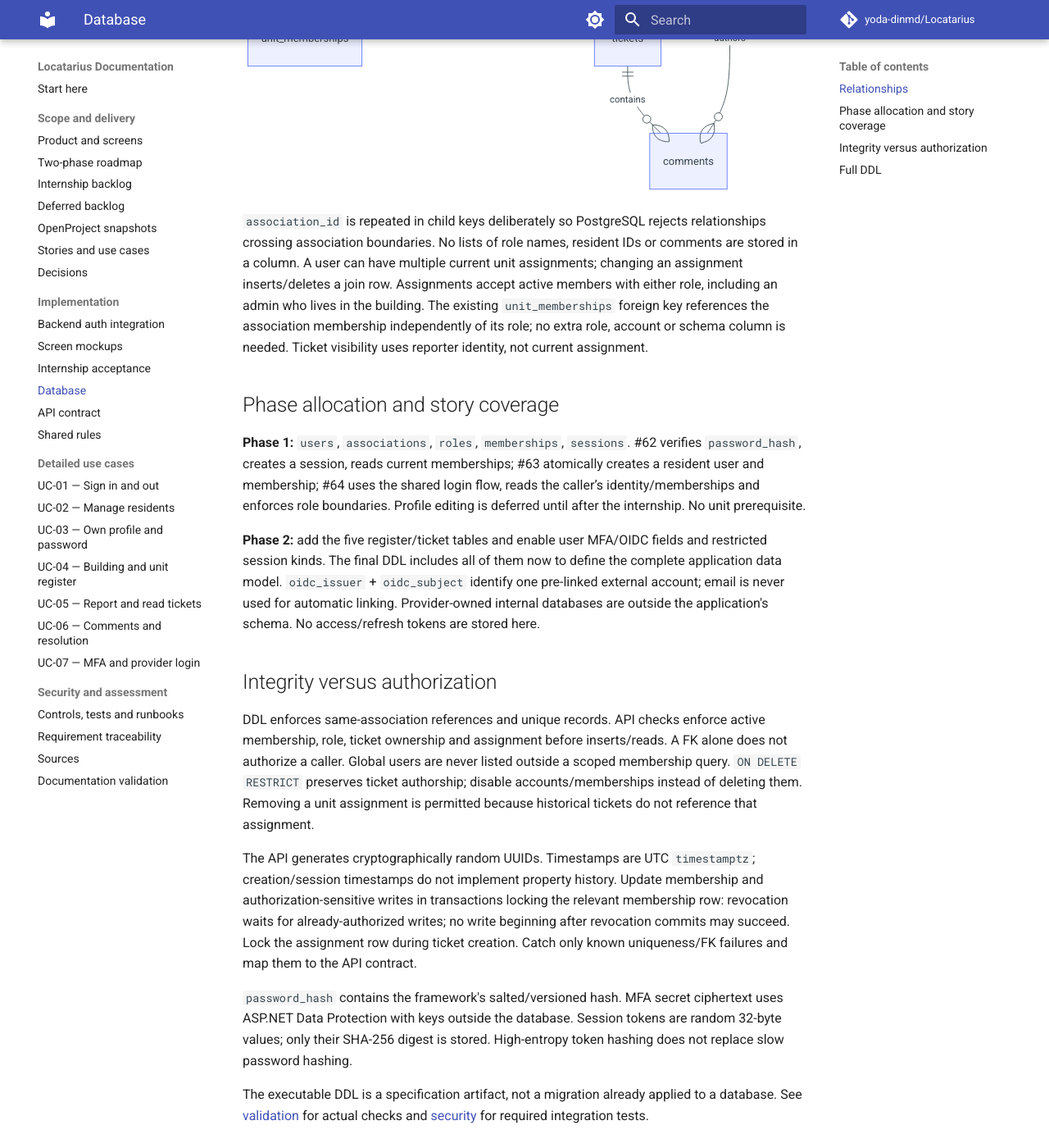
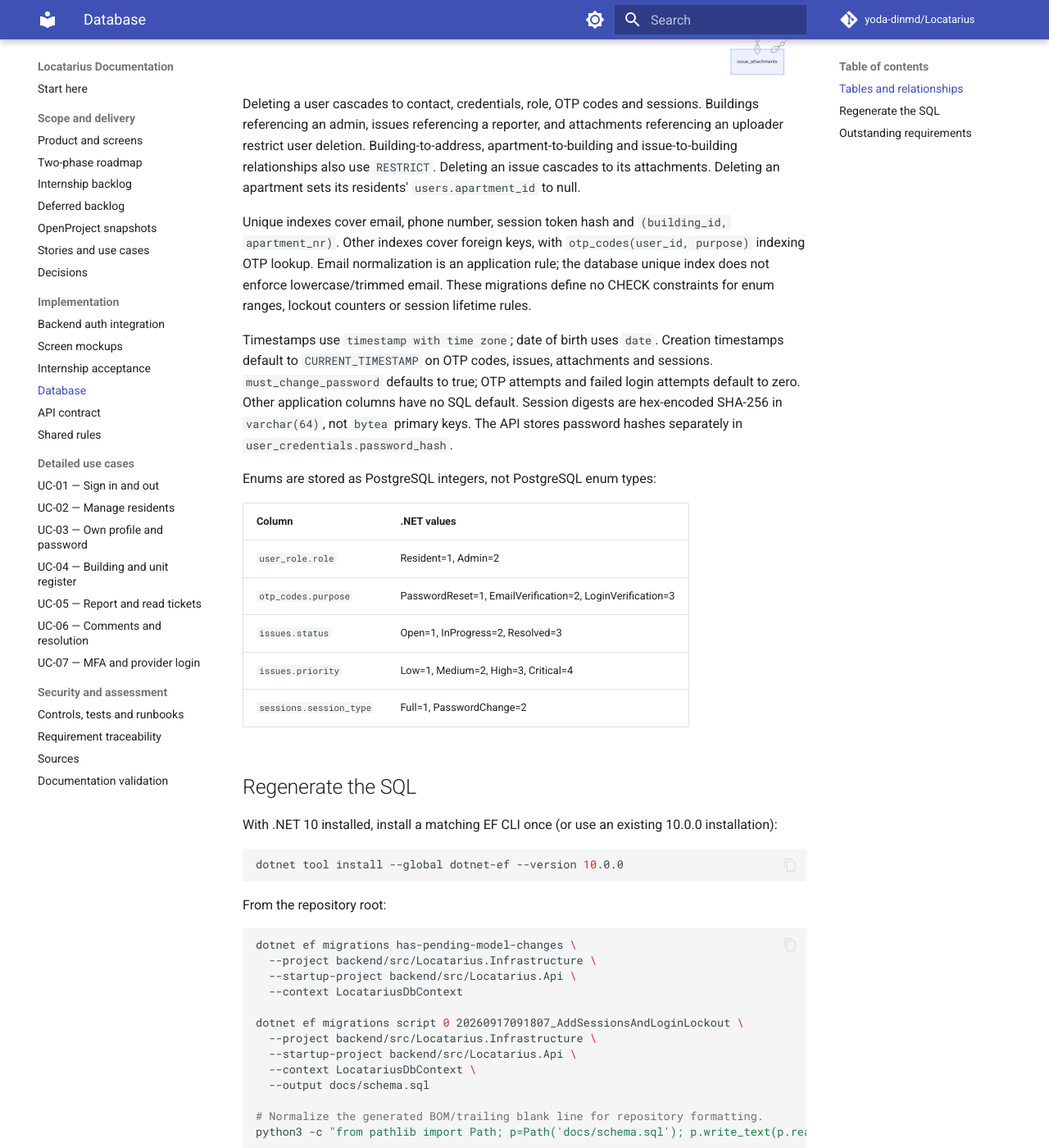
Before and after one commit to yoda-dinmd/Locatarius, an MkDocs documentation site: the page built from docs/data-model.md, in a window 1280 px wide and 1400 px high, scrolled down 1493 px. Shown: the whole window at 82% size. Built offline with MkDocs 1.6.1 and Material for MkDocs 9.7.7, drawn with Linux system fonts in a browser that asks for light colours; comment, search, counter and statistics services are not loaded; some of the changed text lies outside the part shown.

Commit message:
docs(db): align database reference and record schema verification #89

````diff
--- a/docs/data-model.md
+++ b/docs/data-model.md
@@ -1,164 +1,128 @@
-# Exact final PostgreSQL schema
+# Implemented PostgreSQL schema
 
-The complete application database has **10 tables**. [schema.sql](schema.sql) is the authoritative executable DDL: it lists every column, data type, default, nullability, primary/foreign key, uniqueness rule and index. No ORM-created extra business tables are intended. EF's migration bookkeeping table is infrastructure only.
+EF Core migrations in `backend/src/Locatarius.Infrastructure/Persistence/Migrations/`
+are the executable schema source of truth. Entity configurations and the model
+snapshot describe the current .NET mapping. [schema.sql](schema.sql) is generated
+from the two committed migrations, through `20260917091807_AddSessionsAndLoginLockout`,
+using EF Core 10.0.0. It contains **11 application tables**, plus
+`__EFMigrationsHistory`. It is not the previously proposed association-based schema.
 
-| Table | Primary key | Purpose / foreign keys |
+## Tables and relationships
+
+All application primary keys are UUIDs without database-generated defaults.
+Dependent contact, credential and role rows use their user's UUID as both PK and FK.
+The generated SQL lists every column, SQL type, nullability, default, constraint
+name and index; it is linked rather than duplicated here.
+
+| Table / .NET entity | Primary key | Columns other than the primary key |
 | --- | --- | --- |
-| `users` | `id uuid` | Global login/profile; password hash, optional single OIDC identity and MFA configuration |
-| `associations` | `id uuid` | Independent association name |
-| `roles` | `id smallint` | Exactly `1=admin`, `2=resident` |
-| `memberships` | `(association_id, user_id)` | FKs to association, user and role; current access via `is_active` |
-| `sessions` | `token_hash bytea` | FK to user; hashed random session token and expiry; restricted authentication steps |
-| `buildings` | `id uuid` | FK to association; name/address |
-| `units` | `id uuid` | Composite FK to building within association; unit number and optional floor |
-| `unit_memberships` | `(association_id, unit_id, user_id)` | Composite FKs to unit and membership; current assignments only |
-| `tickets` | `id uuid` | Composite FKs to unit and reporter membership within association |
-| `comments` | `id uuid` | Composite FKs to ticket and author membership within association |
-
-## Relationships
+| `users` / User | `user_id` | `first_name`, `last_name`, nullable `date_of_birth`, nullable `apartment_id` |
+| `user_contacts` / UserContact | `user_id` | `phone_number` (unique) |
+| `user_credentials` / UserCredential | `user_id` | `email` (unique), `password_hash`, `must_change_password`, nullable `password_changed_at`, `failed_login_attempts`, nullable `locked_until` |
+| `user_role` / UserRole | `user_id` | `role` |
+| `otp_codes` / OtpCode | `otp_id` | `user_id`, `code_hash`, `purpose`, `expires_at`, nullable `used_at`, `attempts`, `created_at` |
+| `address` / Address | `address_id` | `locality`, `district`, `street` |
+| `buildings` / Building | `building_id` | `admin_id`, `building_nr`, `number_of_floors`, `address_id` |
+| `apartments` / Apartment | `apartment_id` | `building_id`, `apartment_nr`, `floor` |
+| `issues` / Issue | `issue_id` | `reported_by`, `building_id`, `title`, `description`, `status`, `priority`, `created_at`, nullable `updated_at`, nullable `resolved_at` |
+| `issue_attachments` / IssueAttachment | `attachment_id` | `issue_id`, `uploaded_by`, `file_url`, `file_type`, `created_at` |
+| `sessions` / Session | `session_id` | `user_id`, `token_hash` (unique), `session_type`, `created_at`, `expires_at`, nullable `last_seen_at`, nullable `revoked_at` |
 
 ```mermaid
 erDiagram
-    users ||--o{ memberships : joins
-    associations ||--o{ memberships : contains
-    roles ||--o{ memberships : grants
-    users ||--o{ sessions : authenticates
-    associations ||--o{ buildings : contains
-    buildings ||--o{ units : contains
-    units ||--o{ unit_memberships : assigned
-    memberships ||--o{ unit_memberships : receives
-    units ||--o{ tickets : concerns
-    memberships ||--o{ tickets : reports
-    tickets ||--o{ comments : contains
-    memberships ||--o{ comments : authors
+    users ||--o| user_contacts : contact
+    users ||--o| user_credentials : credentials
+    users ||--o| user_role : global_role
+    users ||--o{ otp_codes : codes
+    users ||--o{ sessions : sessions
+    users ||--o{ buildings : administers
+    address ||--o{ buildings : locates
+    buildings ||--o{ apartments : contains
+    apartments o|--o{ users : houses
+    buildings ||--o{ issues : concerns
+    users ||--o{ issues : reports
+    issues ||--o{ issue_attachments : attachments
+    users ||--o{ issue_attachments : uploads
 ```
 
-`association_id` is repeated in child keys deliberately so PostgreSQL rejects relationships crossing association boundaries. No lists of role names, resident IDs or comments are stored in a column. A user can have multiple current unit assignments; changing an assignment inserts/deletes a join row. Assignments accept active members with either role, including an admin who lives in the building. The existing `unit_memberships` foreign key references the association membership independently of its role; no extra role, account or schema column is needed. Ticket visibility uses reporter identity, not current assignment.
+Deleting a user cascades to contact, credentials, role, OTP codes and sessions.
+Buildings referencing an admin, issues referencing a reporter, and attachments
+referencing an uploader restrict user deletion. Building-to-address,
+apartment-to-building and issue-to-building relationships also use `RESTRICT`.
+Deleting an issue cascades to its attachments. Deleting an apartment sets its
+residents' `users.apartment_id` to null.
 
-## Phase allocation and story coverage
+Unique indexes cover email, phone number, session token hash and
+`(building_id, apartment_nr)`. Other indexes cover foreign keys, with
+`otp_codes(user_id, purpose)` indexing OTP lookup. Email normalization is an
+application rule; the database unique index does not enforce lowercase/trimmed
+email. These migrations define no CHECK constraints for enum ranges, lockout
+counters or session lifetime rules.
 
-**Phase 1:** `users`, `associations`, `roles`, `memberships`, `sessions`. #62 verifies `password_hash`, creates a session, reads current memberships; #63 atomically creates a resident user and membership; #64 uses the shared login flow, reads the caller’s identity/memberships and enforces role boundaries. Profile editing is deferred until after the internship. No unit prerequisite.
+Timestamps use `timestamp with time zone`; date of birth uses `date`. Creation
+timestamps default to `CURRENT_TIMESTAMP` on OTP codes, issues, attachments and
+sessions. `must_change_password` defaults to true; OTP attempts and failed login
+attempts default to zero. Other application columns have no SQL default.
+Session digests are hex-encoded SHA-256 in `varchar(64)`, not `bytea` primary keys.
+The API stores password hashes separately in `user_credentials.password_hash`.
 
-**Phase 2:** add the five register/ticket tables and enable user MFA/OIDC fields and restricted session kinds. The final DDL includes all of them now to define the complete application data model. `oidc_issuer` + `oidc_subject` identify one pre-linked external account; email is never used for automatic linking. Provider-owned internal databases are outside the application's schema. No access/refresh tokens are stored here.
+Enums are stored as PostgreSQL integers, not PostgreSQL enum types:
 
-## Integrity versus authorization
+| Column | .NET values |
+| --- | --- |
+| `user_role.role` | Resident=1, Admin=2 |
+| `otp_codes.purpose` | PasswordReset=1, EmailVerification=2, LoginVerification=3 |
+| `issues.status` | Open=1, InProgress=2, Resolved=3 |
+| `issues.priority` | Low=1, Medium=2, High=3, Critical=4 |
+| `sessions.session_type` | Full=1, PasswordChange=2 |
 
-DDL enforces same-association references and unique records. API checks enforce active membership, role, ticket ownership and assignment before inserts/reads. A FK alone does not authorize a caller. Global users are never listed outside a scoped membership query. `ON DELETE RESTRICT` preserves ticket authorship; disable accounts/memberships instead of deleting them. Removing a unit assignment is permitted because historical tickets do not reference that assignment.
+## Regenerate the SQL
 
-The API generates cryptographically random UUIDs. Timestamps are UTC `timestamptz`; creation/session timestamps do not implement property history. Update membership and authorization-sensitive writes in transactions locking the relevant membership row: revocation waits for already-authorized writes; no write beginning after revocation commits may succeed. Lock the assignment row during ticket creation. Catch only known uniqueness/FK failures and map them to the API contract.
+With .NET 10 installed, install a matching EF CLI once (or use an existing 10.0.0
+installation):
 
-`password_hash` contains the framework's salted/versioned hash. MFA secret ciphertext uses ASP.NET Data Protection with keys outside the database. Session tokens are random 32-byte values; only their SHA-256 digest is stored. High-entropy token hashing does not replace slow password hashing.
+```sh
+dotnet tool install --global dotnet-ef --version 10.0.0
+```
 
-The executable DDL is a specification artifact, not a migration already applied to a database. See [validation](validation.md) for actual checks and [security](operations-and-testing.md) for required integration tests.
+From the repository root:
 
-## Full DDL
+```sh
+dotnet ef migrations has-pending-model-changes \
+  --project backend/src/Locatarius.Infrastructure \
+  --startup-project backend/src/Locatarius.Api \
+  --context LocatariusDbContext
 
-This block matches the downloadable [schema.sql](schema.sql). Apply through reviewed migrations; do not run it against an existing populated database.
+dotnet ef migrations script 0 20260917091807_AddSessionsAndLoginLockout \
+  --project backend/src/Locatarius.Infrastructure \
+  --startup-project backend/src/Locatarius.Api \
+  --context LocatariusDbContext \
+  --output docs/schema.sql
 
-```sql
--- Locatarius final application schema, PostgreSQL 18.
--- Run once against an empty database. IDs are supplied by the application.
-BEGIN;
-CREATE TABLE users (
-    id uuid PRIMARY KEY,
-    email varchar(254) NOT NULL UNIQUE,
-    display_name varchar(100) NOT NULL CHECK (char_length(btrim(display_name)) BETWEEN 1 AND 100),
-    password_hash text NOT NULL,
-    must_change_password boolean NOT NULL DEFAULT true,
-    is_active boolean NOT NULL DEFAULT true,
-    failed_login_count integer NOT NULL DEFAULT 0 CHECK (failed_login_count >= 0),
-    locked_until timestamptz,
-    oidc_issuer text,
-    oidc_subject text,
-    mfa_secret_ciphertext text,
-    mfa_enabled boolean NOT NULL DEFAULT false,
-    mfa_last_used_step bigint,
-    created_at timestamptz NOT NULL DEFAULT now(),
-    CHECK (email = lower(btrim(email))),
-    CHECK ((oidc_issuer IS NULL) = (oidc_subject IS NULL)),
-    CHECK (NOT mfa_enabled OR mfa_secret_ciphertext IS NOT NULL),
-    UNIQUE (oidc_issuer, oidc_subject)
-);
-CREATE TABLE associations (
-    id uuid PRIMARY KEY,
-    name varchar(100) NOT NULL CHECK (char_length(btrim(name)) BETWEEN 1 AND 100)
-);
-CREATE TABLE roles (
-    id smallint PRIMARY KEY,
-    name varchar(20) NOT NULL UNIQUE,
-    CHECK ((id = 1 AND name = 'admin') OR (id = 2 AND name = 'resident'))
-);
-INSERT INTO roles (id, name) VALUES (1, 'admin'), (2, 'resident');
-CREATE TABLE memberships (
-    association_id uuid NOT NULL REFERENCES associations(id) ON DELETE RESTRICT,
-    user_id uuid NOT NULL REFERENCES users(id) ON DELETE RESTRICT,
-    role_id smallint NOT NULL REFERENCES roles(id) ON DELETE RESTRICT,
-    is_active boolean NOT NULL DEFAULT true,
-    PRIMARY KEY (association_id, user_id)
-);
-CREATE INDEX memberships_user_idx ON memberships(user_id);
-CREATE TABLE sessions (
-    token_hash bytea PRIMARY KEY CHECK (octet_length(token_hash) = 32),
-    user_id uuid NOT NULL REFERENCES users(id) ON DELETE RESTRICT,
-    kind varchar(20) NOT NULL CHECK (kind IN ('full', 'password_change', 'mfa_setup', 'mfa_challenge')),
-    created_at timestamptz NOT NULL DEFAULT now(),
-    last_seen_at timestamptz NOT NULL DEFAULT now(),
-    expires_at timestamptz NOT NULL,
-    CHECK (expires_at > created_at),
-    CHECK (last_seen_at >= created_at)
-);
-CREATE INDEX sessions_user_idx ON sessions(user_id);
-CREATE TABLE buildings (
-    id uuid PRIMARY KEY,
-    association_id uuid NOT NULL REFERENCES associations(id) ON DELETE RESTRICT,
-    name varchar(100) NOT NULL CHECK (char_length(btrim(name)) BETWEEN 1 AND 100),
-    address varchar(200) NOT NULL CHECK (char_length(btrim(address)) BETWEEN 1 AND 200),
-    UNIQUE (association_id, id)
-);
-CREATE TABLE units (
-    id uuid PRIMARY KEY,
-    association_id uuid NOT NULL,
-    building_id uuid NOT NULL,
-    number varchar(20) NOT NULL CHECK (char_length(btrim(number)) BETWEEN 1 AND 20),
-    floor smallint CHECK (floor BETWEEN -5 AND 200),
-    FOREIGN KEY (association_id, building_id) REFERENCES buildings(association_id, id) ON DELETE RESTRICT,
-    UNIQUE (association_id, id),
-    UNIQUE (building_id, number)
-);
-CREATE TABLE unit_memberships (
-    association_id uuid NOT NULL,
-    unit_id uuid NOT NULL,
-    user_id uuid NOT NULL,
-    PRIMARY KEY (association_id, unit_id, user_id),
-    FOREIGN KEY (association_id, unit_id) REFERENCES units(association_id, id) ON DELETE RESTRICT,
-    FOREIGN KEY (association_id, user_id) REFERENCES memberships(association_id, user_id) ON DELETE RESTRICT
-);
-CREATE INDEX unit_memberships_user_idx ON unit_memberships(association_id, user_id);
-CREATE TABLE tickets (
-    id uuid PRIMARY KEY,
-    association_id uuid NOT NULL,
-    unit_id uuid NOT NULL,
-    reporter_user_id uuid NOT NULL,
-    title varchar(120) NOT NULL CHECK (char_length(btrim(title)) BETWEEN 5 AND 120),
-    description varchar(2000) NOT NULL CHECK (char_length(btrim(description)) BETWEEN 10 AND 2000),
-    status varchar(20) NOT NULL DEFAULT 'open' CHECK (status IN ('open', 'in_progress', 'resolved')),
-    created_at timestamptz NOT NULL DEFAULT now(),
-    FOREIGN KEY (association_id, unit_id) REFERENCES units(association_id, id) ON DELETE RESTRICT,
-    FOREIGN KEY (association_id, reporter_user_id) REFERENCES memberships(association_id, user_id) ON DELETE RESTRICT,
-    UNIQUE (association_id, id)
-);
-CREATE INDEX tickets_reporter_idx ON tickets(association_id, reporter_user_id, created_at, id);
-CREATE INDEX tickets_queue_idx ON tickets(association_id, created_at, id);
-CREATE TABLE comments (
-    id uuid PRIMARY KEY,
-    association_id uuid NOT NULL,
-    ticket_id uuid NOT NULL,
-    author_user_id uuid NOT NULL,
-    body varchar(2000) NOT NULL CHECK (char_length(btrim(body)) BETWEEN 1 AND 2000),
-    created_at timestamptz NOT NULL DEFAULT now(),
-    FOREIGN KEY (association_id, ticket_id) REFERENCES tickets(association_id, id) ON DELETE RESTRICT,
-    FOREIGN KEY (association_id, author_user_id) REFERENCES memberships(association_id, user_id) ON DELETE RESTRICT
-);
-CREATE INDEX comments_ticket_idx ON comments(association_id, ticket_id, created_at, id);
-COMMIT;
+# Normalize the generated BOM/trailing blank line for repository formatting.
+python3 -c "from pathlib import Path; p=Path('docs/schema.sql'); p.write_text(p.read_text(encoding='utf-8-sig').rstrip()+'\n')"
 ```
+
+After adding migrations, update the ending migration above and regenerate the
+file. Do not hand-edit generated SQL. Generation needs no live database or seed
+password. The script initializes an **empty database once**, including EF migration
+history; it is not an idempotent upgrade script for an existing database and does
+not seed application accounts. Use reviewed EF migration updates for existing data.
+
+The API currently applies migrations and seeds the administrator on startup using
+`ConnectionStrings__DefaultConnection` and `SeedAdmin__Email`, `SeedAdmin__Password`,
+`SeedAdmin__FirstName`, `SeedAdmin__LastName`. Daniel's #90 branch owns validation,
+repeat-startup guarantees and optional demo fixtures. Migration SQL contains no
+seed credentials. See [backend integration](backend-auth-integration.md) and
+[operations](operations-and-testing.md) for the remaining runtime/deployment work.
+
+## Outstanding requirements
+
+#73 still requires associations, association-scoped memberships and their seed
+fixtures. This schema has a single global role per user, a single optional apartment
+reference, and no account/membership active flag. It has no OIDC/MFA user fields,
+unit-membership join table or comments table. Those requirements remain outstanding;
+documenting the implementation does not remove them or prove tenant isolation.
+
+This update aligns the SQL and its database reference with the current migrations.
+It does not mark all of #89 or the authentication/deployment work complete.
````
Also changed, not shown: docs/backend-auth-integration.md (+2 -2 lines), docs/index.md (+1 -1 lines), docs/validation.md (+12 -2 lines).
